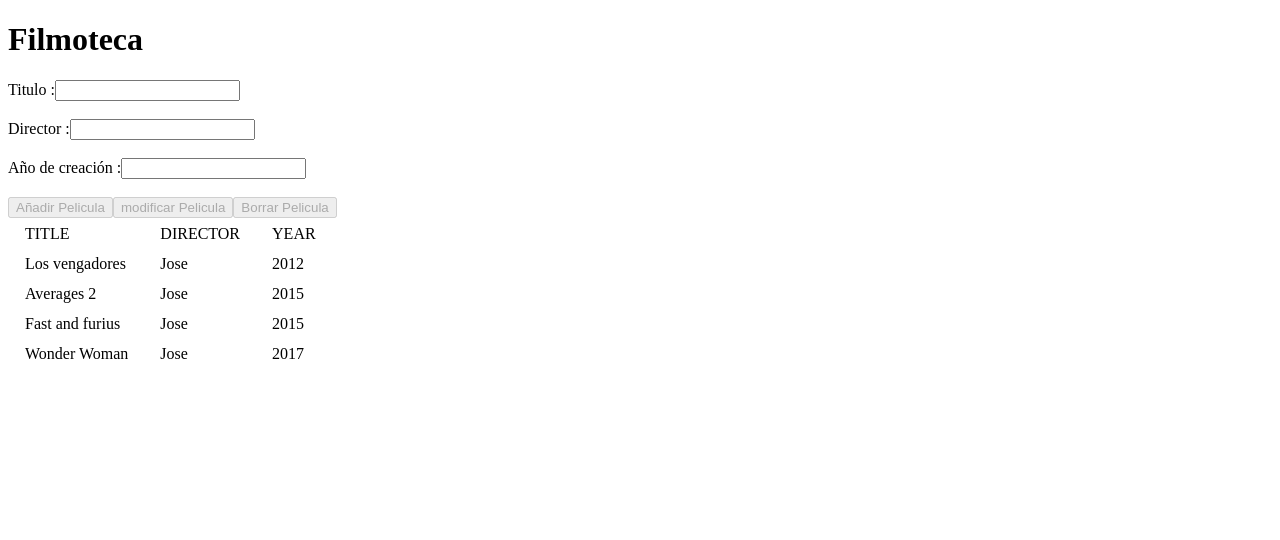
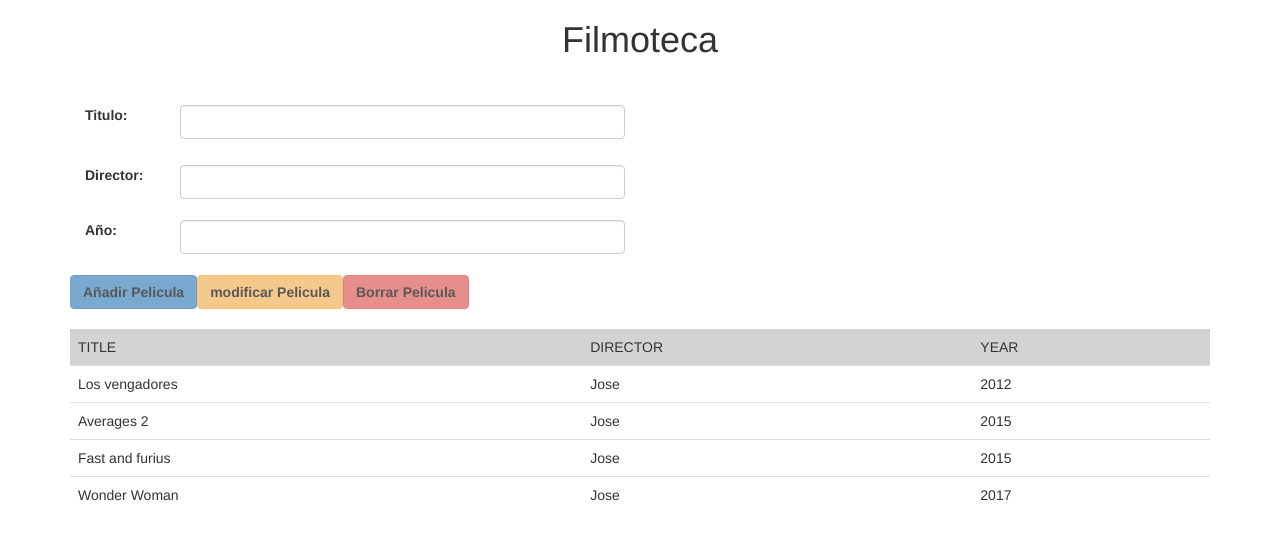
Before and after one commit to joseaben/Filmoteca-Angular2, an Angular app: page / in a window 1280 px wide. Shown: the top 540 px of the page. Built offline with nearby package versions, Linux system fonts and the light colour scheme.

Commit message:
añadido bootstrap

```diff
--- a/src/app/app.component.css
+++ b/src/app/app.component.css
@@ -0,0 +1,3 @@
+h1{
+    text-align: center;
+}
--- a/src/app/app.component.html
+++ b/src/app/app.component.html
@@ -1,6 +1,10 @@
-<h1>
-  {{title}}
-</h1>
 
-<app-form-peliculas [pelicula]="peliculaSeleccionada" (eventoAdd)="addPelicula($event)" (eventoUpdate)="updatePelicula($event)" (eventoDelete)="deletePelicula($event)">Soy el form</app-form-peliculas>
-<app-tabla-datos [peliculas]="arrayPelis" (eventoEmitidoOrdenar)="ordenarTabla($event)" (eventoEmitidoSeleccionar)="cargarEnFormulario($event)">Soy la tabla</app-tabla-datos>
+<div class="container">
+  <h1>
+    {{title}}
+  </h1>
+  <br/>
+  <app-form-peliculas [pelicula]="peliculaSeleccionada" (eventoAdd)="addPelicula($event)" (eventoUpdate)="updatePelicula($event)" (eventoDelete)="deletePelicula($event)">Soy el form</app-form-peliculas>
+  <br/>
+  <app-tabla-datos [peliculas]="arrayPelis" (eventoEmitidoOrdenar)="ordenarTabla($event)" (eventoEmitidoSeleccionar)="cargarEnFormulario($event)">Soy la tabla</app-tabla-datos>
+</div>
--- a/src/app/form-peliculas/form-peliculas.component.css
+++ b/src/app/form-peliculas/form-peliculas.component.css
@@ -0,0 +1,4 @@
+button{
+    color: black;
+    font-weight: bold;
+}
--- a/src/app/form-peliculas/form-peliculas.component.html
+++ b/src/app/form-peliculas/form-peliculas.component.html
@@ -1,20 +1,34 @@
 <form #form="ngForm">
-  <label>Titulo :</label>
-  <input type="text" #title="ngModel" name="title" [(ngModel)]="pelicula.title" required/>
+  <div id="div_titulo" class="form-group">
+        <label class="col-lg-1 control-label" for="titulo">Titulo:</label>
+        <div class="col-lg-5">
+          <input type="text" #title="ngModel" name="title" [(ngModel)]="pelicula.title" class="form-control" required/>
+        </div>
+  </div>
+  <br/>
   <br/>
   <div [hidden]="title.valid || title.pristine">Titulo requerido</div>
   <br/>
-  <label>Director :</label>
-  <input type="text" #director="ngModel" name="director" [(ngModel)]="pelicula.director" required/>
+  <div id="div_director" class="form-group">
+          <label class="col-lg-1 control-label" for="director">Director:</label>
+          <div class="col-lg-5">
+          <input type="text" #director="ngModel" name="director" [(ngModel)]="pelicula.director"  class="form-control" required/>
+           <span id="span_sinopsis"></span>
+        </div>
+  </div>
   <br/>
   <div [hidden]="director.valid || director.pristine">Director requerido</div>
   <br/>
-  <label>Año de creación :</label>
-  <input type="text" #year="ngModel" name="year" [(ngModel)]="pelicula.year" required/>
+  <div id="div_fecha" class="form-group">
+        <label class="col-lg-1 control-label" for="fecha">Año:</label>
+        <div class="col-lg-5">
+         <input type="text" #year="ngModel" name="year" [(ngModel)]="pelicula.year"  class="form-control" required/>
+       </div>
+  </div>
   <br/>
-  <div [hidden]="year.valid || year.pristine">Titulo requerido</div>
+  <div [hidden]="year.valid || year.pristine">Año requerido</div>
   <br/>
-  <button type="submit" [disabled]="form.invalid"(click)="addFilm(pelicula)">Añadir Pelicula</button>
-  <button type="submit" [disabled]="form.invalid"(click)="updateFilm(pelicula)">modificar Pelicula</button>
-  <button type="submit" [disabled]="form.invalid"(click)="deleteFilm(pelicula)">Borrar Pelicula</button>
+  <button type="submit"  class="btn btn-primary" [disabled]="form.invalid"(click)="addFilm(pelicula)">Añadir Pelicula</button>
+  <button type="submit" class="btn btn-warning" [disabled]="form.invalid"(click)="updateFilm(pelicula)">modificar Pelicula</button>
+  <button type="submit" class="btn btn-danger" [disabled]="form.invalid"(click)="deleteFilm(pelicula)">Borrar Pelicula</button>
 </form>
--- a/src/app/tabla-datos/tabla-datos.component.css
+++ b/src/app/tabla-datos/tabla-datos.component.css
@@ -1,6 +1,9 @@
 td{
     padding: 5px 15px;
 }
-thead td{
+table td{
     cursor: pointer;
 }
+thead td{
+  background-color: lightgray;
+}
--- a/src/app/tabla-datos/tabla-datos.component.html
+++ b/src/app/tabla-datos/tabla-datos.component.html
@@ -1,4 +1,4 @@
-<table>
+<table class="table table-hover">
   <thead>
     <tr>
 
--- a/src/index.html
+++ b/src/index.html
@@ -7,6 +7,9 @@
 
   <meta name="viewport" content="width=device-width, initial-scale=1">
   <link rel="icon" type="image/x-icon" href="favicon.ico">
+  <!-- Latest compiled and minified CSS -->
+<link rel="stylesheet" href="https://maxcdn.bootstrapcdn.com/bootstrap/3.3.7/css/bootstrap.min.css"
+      integrity="sha384-BVYiiSIFeK1dGmJRAkycuHAHRg32OmUcww7on3RYdg4Va+PmSTsz/K68vbdEjh4u" crossorigin="anonymous">
 </head>
 <body>
   <app-root>Loading...</app-root>
```
